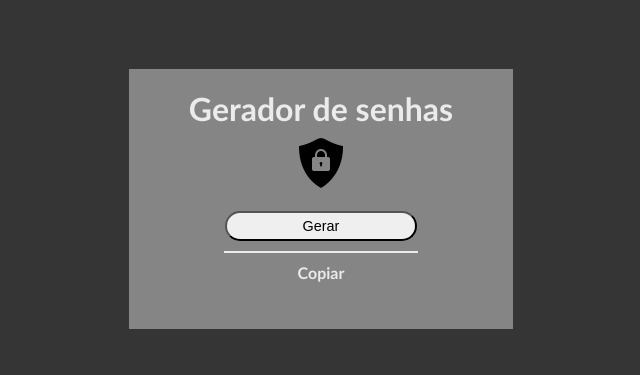
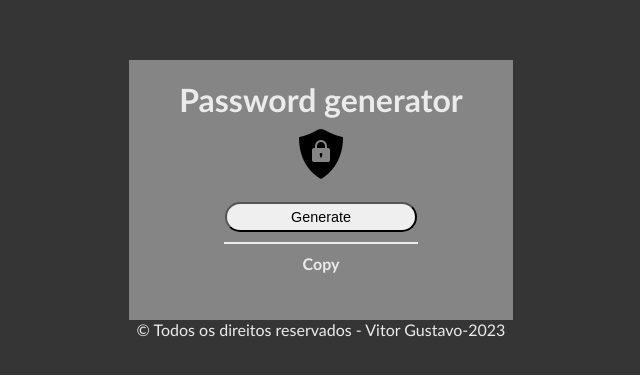
Before and after one commit to VitorGusttt/Gerador-de-senha, a plain HTML site: page index.html in a window 1280 px wide. Shown: the part 201-576 px from the top of the page, without its empty margins (319-959 px from the left). Drawn offline with Linux system fonts and the light colour scheme.

Commit message:
Leves mudancas no html e css

```diff
--- a/css/style.css
+++ b/css/style.css
@@ -17,6 +17,7 @@ html {
     display: flex;
     justify-content: center;
     align-items: center;
+    flex-direction: column;
 }
 
 nav{
@@ -73,3 +74,7 @@ header h1 {
 #conteudo #btnCopy:hover{
     font-size: 1.3em;
 }
+
+footer {
+    color: var(--text);
+}
--- a/index.html
+++ b/index.html
@@ -1,10 +1,10 @@
 <!DOCTYPE html>
-<html lang="en">
+<html lang="pt-BR">
 <head>
     <meta charset="UTF-8">
     <meta http-equiv="X-UA-Compatible" content="IE=edge">
     <meta name="viewport" content="width=device-width, initial-scale=1.0">
-    <title>Document</title>
+    <title>password generator</title>
     <link rel="stylesheet" href="css/style.css">
     <link rel="stylesheet" href="css/responsive.css">
 </head>
@@ -12,17 +12,19 @@
     <div id="container">
         <nav id="box">
             <header>
-                <h1>Gerador de senhas</h1>
+                <h1>Password generator</h1>
                 <img src="img/cadeado.png" alt="logo-cadeado">
             </header>
 
             <div id="conteudo">
-                <button id="gerarSenha">Gerar</button>
+                <button id="gerarSenha">Generate</button>
                 <h4 id="textoSenha"></h4>
-                <h4 id="btnCopy">Copiar</h4>
+                <h4 id="btnCopy">Copy</h4>
             </div>
 
         </nav>
+
+        <footer>© Todos os direitos reservados - Vitor Gustavo-2023 </footer>
     </div>
 
     <script src="js/apps.js"></script>
--- a/js/apps.js
+++ b/js/apps.js
@@ -20,7 +20,7 @@ function gerarSenha() {
 function copiar () {
     let copysenha = document.querySelector('#textoSenha')
     navigator.clipboard.writeText(copysenha.innerHTML)
-    alert("Senha copiada")
+    alert("copied password")
 
 
 };
```
